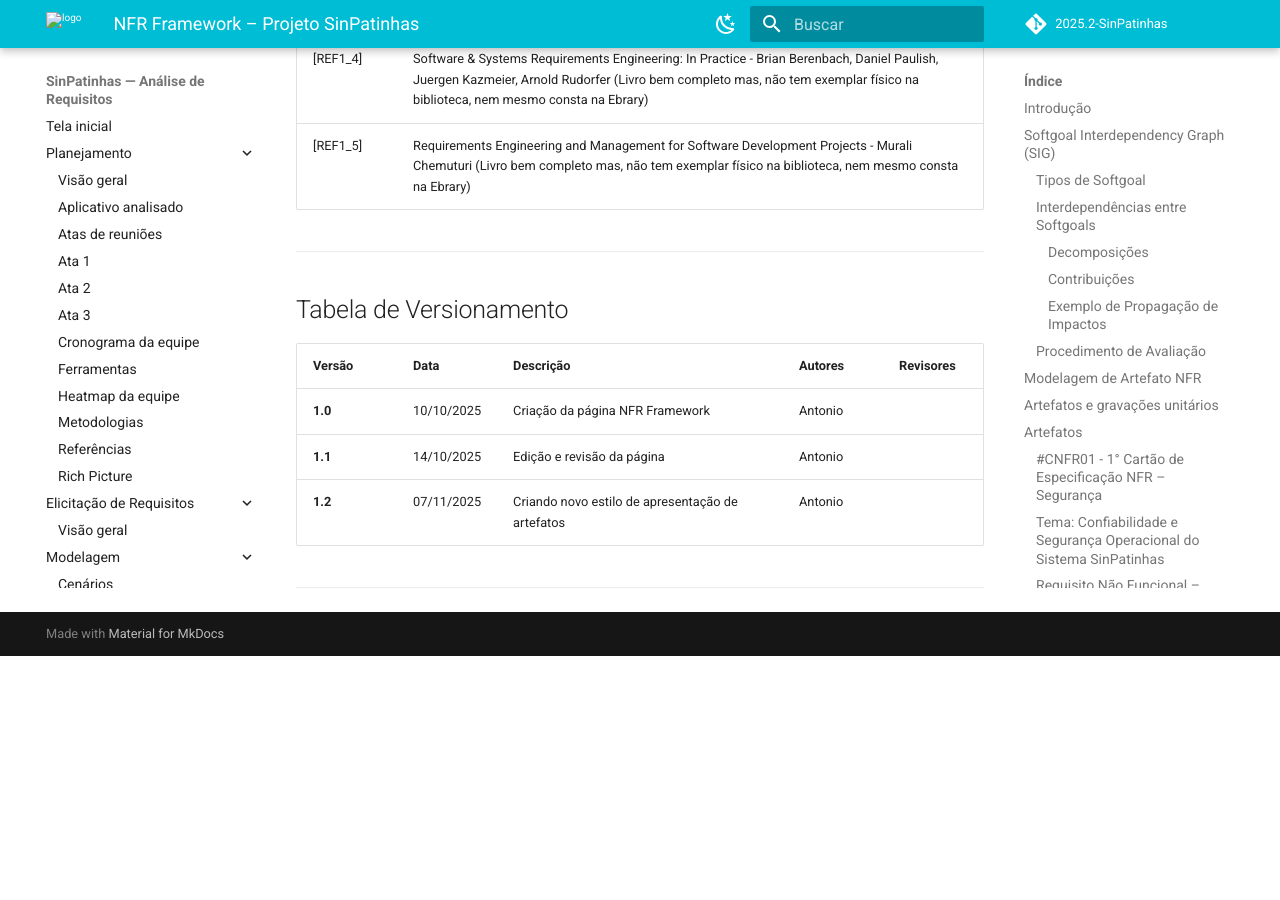
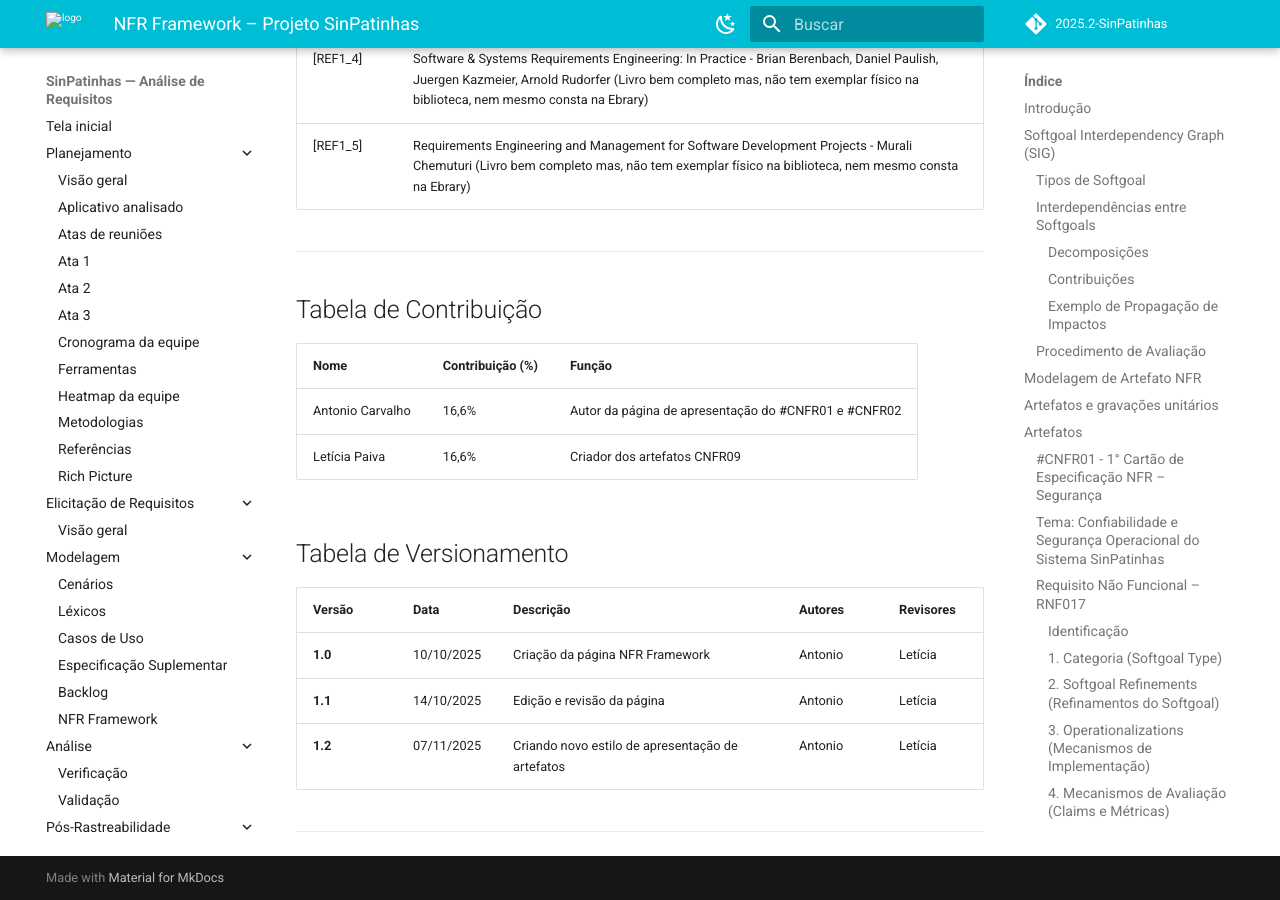
Before and after one commit to Requisitos-de-Software/2025.2-SinPatinhas, an MkDocs documentation site: the page built from docs/modelagem/agilidade/NFR_framework.md, in a window 1280 px wide and 900 px high, scrolled down 22109 px. Built offline with MkDocs 1.6.1 and Material for MkDocs 9.7.7, drawn with Linux system fonts in a browser that asks for light colours; comment, search, counter and statistics services are not loaded; before the commit the page ends 22765 px from its top, so only the background shows below that.

Commit message:
padronização

```diff
--- a/docs/modelagem/agilidade/NFR_framework.md
+++ b/docs/modelagem/agilidade/NFR_framework.md
@@ -550,12 +550,20 @@ O conteúdo conceitual e as decisões de modelagem foram elaborados por **Antoni
 
 ---
 
+## Tabela de Contribuição
+
+| **Nome** | **Contribuição (%)** | **Função** |
+|-----------|----------------------|-------------|
+| Antonio Carvalho | 16,6% | Autor da página de apresentação do #CNFR01 e #CNFR02 |
+| Letícia Paiva | 16,6% | Criador dos artefatos CNFR09 |
+
+
 ## Tabela de Versionamento
 
 | **Versão** | **Data** | **Descrição** | **Autores** | **Revisores** |
 |-------------|-----------|----------------|--------------|---------------|
-| **1.0** | 10/10/2025 | Criação da página NFR Framework | Antonio |  |
-| **1.1** | 14/10/2025 | Edição e revisão da página | Antonio |  |
-| **1.2** | 07/11/2025 | Criando novo estilo de apresentação de artefatos | Antonio |  |
+| **1.0** | 10/10/2025 | Criação da página NFR Framework | Antonio | Letícia |
+| **1.1** | 14/10/2025 | Edição e revisão da página | Antonio | Letícia |
+| **1.2** | 07/11/2025 | Criando novo estilo de apresentação de artefatos | Antonio | Letícia |
 
 ---
```
Also changed, not shown: docs/modelagem/agilidade/backlog.md (+2 -1 lines), docs/modelagem/agilidade/historias_de_usuario.md (+3 -2 lines), docs/modelagem/casos_de_uso.md (+2 -2 lines), docs/modelagem/cenarios.md (+1 -1 lines).
